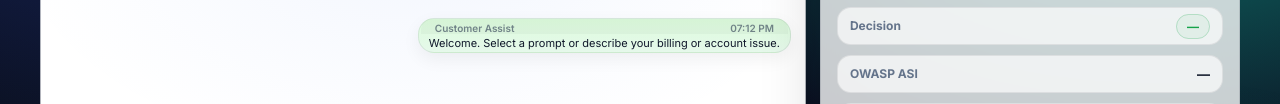
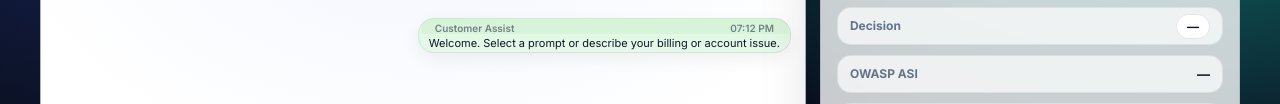
Before and after one commit to pgaidemo/pgai-chat-ui, a plain HTML site: page index.html in a window 1280 px wide. Shown: the part 227-331 px from the top of the page. Drawn offline with Linux system fonts and the light colour scheme.

Commit message:
status ok to neutral during load

```diff
--- a/index.html
+++ b/index.html
@@ -156,7 +156,7 @@
           <div class="kv">
             <div class="k">Decision</div>
             <div class="v">
-              <span class="status ok" id="ins-decision">—</span>
+              <span class="status" id="ins-decision">—</span>
             </div>
           </div>
 
```
